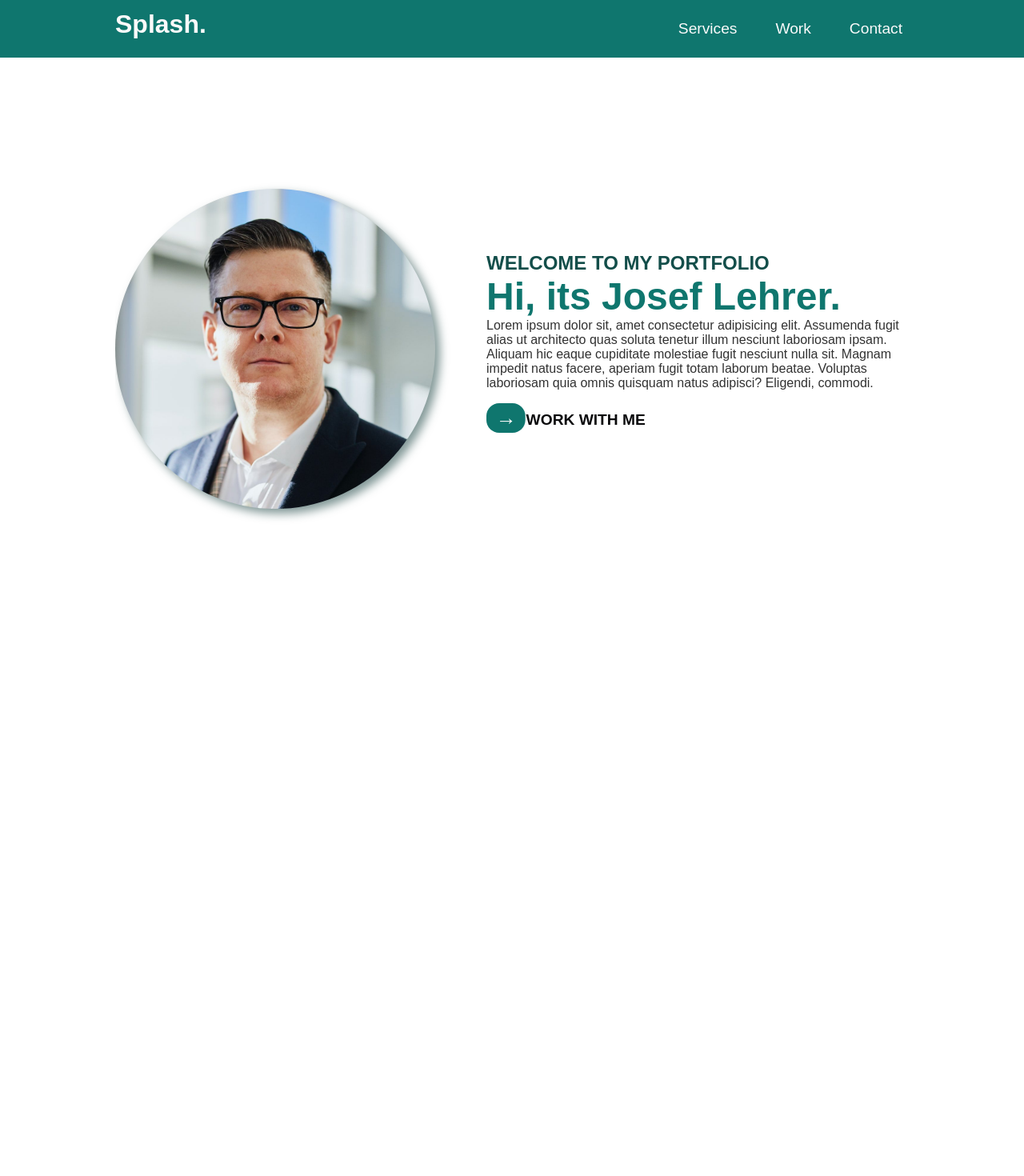
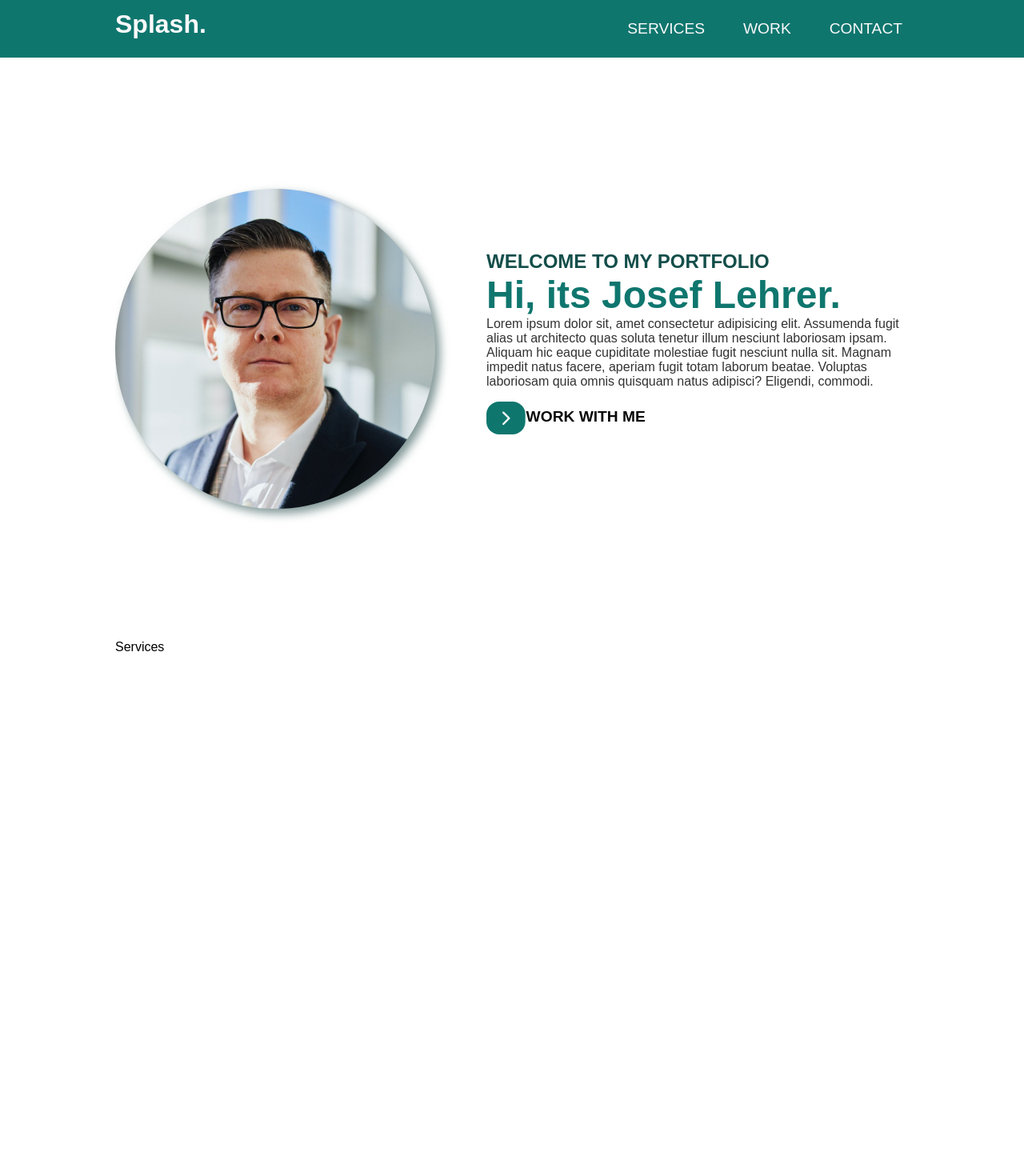
Before and after one commit to ayus-10/splash, a React (Vite) app: page / in a window 1280 px wide. Shown: the top 1470 px of the page at 80% size. Before the commit the page ends 800 px from the top, so only its background shows below. Built offline with nearby package versions, Linux system fonts and the light colour scheme; a web font is replaced by a local one.

Commit message:
ditched conditional rendering and implemented component scrolling

```diff
--- a/package.json
+++ b/package.json
@@ -12,7 +12,8 @@
   "dependencies": {
     "react": "^18.2.0",
     "react-dom": "^18.2.0",
-    "react-icons": "^4.12.0"
+    "react-icons": "^4.12.0",
+    "react-scroll": "^1.9.0"
   },
   "devDependencies": {
     "@types/react": "^18.2.37",
--- a/src/App.jsx
+++ b/src/App.jsx
@@ -14,12 +14,15 @@ const App = () => {
 
   return (
     <>
-      <Nav onButtonClick={changeActiveComponent} />
+      <Nav
+        changeActiveComponent={changeActiveComponent}
+        activeComponent={activeComponent}
+      />
       <main className="wrapper">
-        {activeComponent === "home" && <Hero />}
-        {activeComponent === "services" && <Services />}
-        {activeComponent === "work" && <Work />}
-        {activeComponent === "contact" && <Contact />}
+        <Hero />
+        <Services />
+        <Work />
+        <Contact />
       </main>
     </>
   );
--- a/src/components/Contact.css
+++ b/src/components/Contact.css
@@ -0,0 +1,3 @@
+.contact-container {
+  min-height: calc(100vh - 4.5rem);
+}
--- a/src/components/Contact.jsx
+++ b/src/components/Contact.jsx
@@ -1,7 +1,12 @@
 import React from "react";
+import "./Contact.css";
 
 const Contact = () => {
-  return <div>Contact</div>;
+  return (
+    <div className="contact-container" id="contact">
+      Contact
+    </div>
+  );
 };
 
 export default Contact;
--- a/src/components/Hero.css
+++ b/src/components/Hero.css
@@ -1,4 +1,4 @@
-.container {
+.hero-container {
   min-height: calc(100vh - 4.5rem);
   display: flex;
   justify-content: center;
@@ -43,7 +43,7 @@
   font-weight: 700;
   margin: 1rem 0;
   padding: 0.25rem 0;
-  gap: 0.25rem;
+  display: flex;
   cursor: pointer;
   border-radius: 1rem;
   z-index: 1;
@@ -73,6 +73,9 @@
   border-radius: 1rem;
   font-size: 1.6rem;
   color: var(--white);
+  display: flex;
+  align-items: center;
+  transition: 0.5s ease-in-out;
 }
 
 .btn-text {
@@ -81,12 +84,16 @@
   transition: 0.5s ease-in-out;
 }
 
+.btn:hover .btn-icon {
+  transform: translateX(0.25rem);
+}
+
 .btn:hover .btn-text {
   color: var(--white);
 }
 
 @media screen and (max-width: 960px) {
-  .container {
+  .hero-container {
     padding-top: 1.5rem;
     gap: 1.5rem;
     flex-direction: column;
--- a/src/components/Hero.jsx
+++ b/src/components/Hero.jsx
@@ -1,10 +1,11 @@
 import React from "react";
 import "./Hero.css";
 import image from "../assets/portrait.jpg";
+import { IoIosArrowForward } from "react-icons/io";
 
 const Hero = () => {
   return (
-    <div className="container">
+    <div className="hero-container" id="home">
       <div className="image-div">
         <img className="image" src={image} alt="my-portrait" />
       </div>
@@ -20,7 +21,9 @@ const Hero = () => {
           adipisci? Eligendi, commodi.
         </p>
         <button className="btn" type="button">
-          <span className="btn-icon">&rarr;</span>
+          <span className="btn-icon">
+            <IoIosArrowForward />
+          </span>
           <span className="btn-text">Work with me</span>
         </button>
       </div>
--- a/src/components/Nav.jsx
+++ b/src/components/Nav.jsx
@@ -1,4 +1,5 @@
 import React, { useState } from "react";
+import { Link } from "react-scroll";
 import "./Nav.css";
 import { FaBars } from "react-icons/fa6";
 import { AiOutlineClose } from "react-icons/ai";
@@ -9,40 +10,61 @@ const Nav = (props) => {
     setMobileNav(!mobileNav);
   };
 
+  const navItemList = ["services", "work", "contact"];
+
   return (
     <header className="nav">
       <div className="navbar">
-        <h1 className="nav-logo" onClick={() => props.onButtonClick("home")}>
+        <Link
+          className="nav-logo"
+          to="home"
+          activeClass="home"
+          spy={true}
+          smooth={true}
+          offset={-72}
+          duration={500}
+          onClick={() => props.changeActiveComponent("home")}
+        >
           Splash.
-        </h1>
+        </Link>
         <div className="nav-items">
-          <span
-            className="nav-item"
-            onClick={() => props.onButtonClick("services")}
-          >
-            Services
-          </span>
-          <span
-            className="nav-item"
-            onClick={() => props.onButtonClick("work")}
-          >
-            Work
-          </span>
-          <span
-            className="nav-item"
-            onClick={() => props.onButtonClick("contact")}
-          >
-            Contact
-          </span>
+          {navItemList.map((navItem, index) => (
+            <Link
+              key={index}
+              to={navItem}
+              activeClass={navItem}
+              spy={true}
+              smooth={true}
+              offset={-72}
+              duration={500}
+              className={`nav-item ${
+                props.activeComponent === navItem && "active"
+              }`}
+              onClick={() => props.changeActiveComponent(navItem)}
+            >
+              {navItem.toUpperCase()}
+            </Link>
+          ))}
         </div>
         <a className="hamburger" onClick={invertMobileNavState}>
           {mobileNav ? <AiOutlineClose /> : <FaBars />}
         </a>
       </div>
       <div className={`mobile-nav ${mobileNav && "mobile-nav-visible"}`}>
-        <span onClick={() => props.onButtonClick("services")}>Services</span>
-        <span onClick={() => props.onButtonClick("work")}>Work</span>
-        <span onClick={() => props.onButtonClick("contact")}>Contact</span>
+        {navItemList.map((navItem, index) => (
+          <Link
+            key={index}
+            to={navItem}
+            activeClass={navItem}
+            spy={true}
+            smooth={true}
+            offset={-72}
+            duration={500}
+            onClick={() => props.changeActiveComponent(navItem)}
+          >
+            {navItem.toUpperCase()}
+          </Link>
+        ))}
       </div>
     </header>
   );
--- a/src/components/Services.css
+++ b/src/components/Services.css
@@ -0,0 +1,3 @@
+.services-container {
+  min-height: calc(100vh - 4.5rem);
+}
--- a/src/components/Services.jsx
+++ b/src/components/Services.jsx
@@ -1,7 +1,12 @@
 import React from "react";
+import "./Services.css";
 
 const Services = () => {
-  return <div>Services</div>;
+  return (
+    <div className="services-container" id="services">
+      Services
+    </div>
+  );
 };
 
 export default Services;
--- a/src/components/Work.css
+++ b/src/components/Work.css
@@ -0,0 +1,3 @@
+.work-container {
+  min-height: calc(100vh - 4.5rem);
+}
--- a/src/components/Work.jsx
+++ b/src/components/Work.jsx
@@ -1,7 +1,12 @@
 import React from "react";
+import "./Work.css";
 
 const Work = () => {
-  return <div>Work</div>;
+  return (
+    <div className="work-container" id="work">
+      Work
+    </div>
+  );
 };
 
 export default Work;
```
Also changed, not shown: 1 other file (tests, documents, lock files or other folders).
